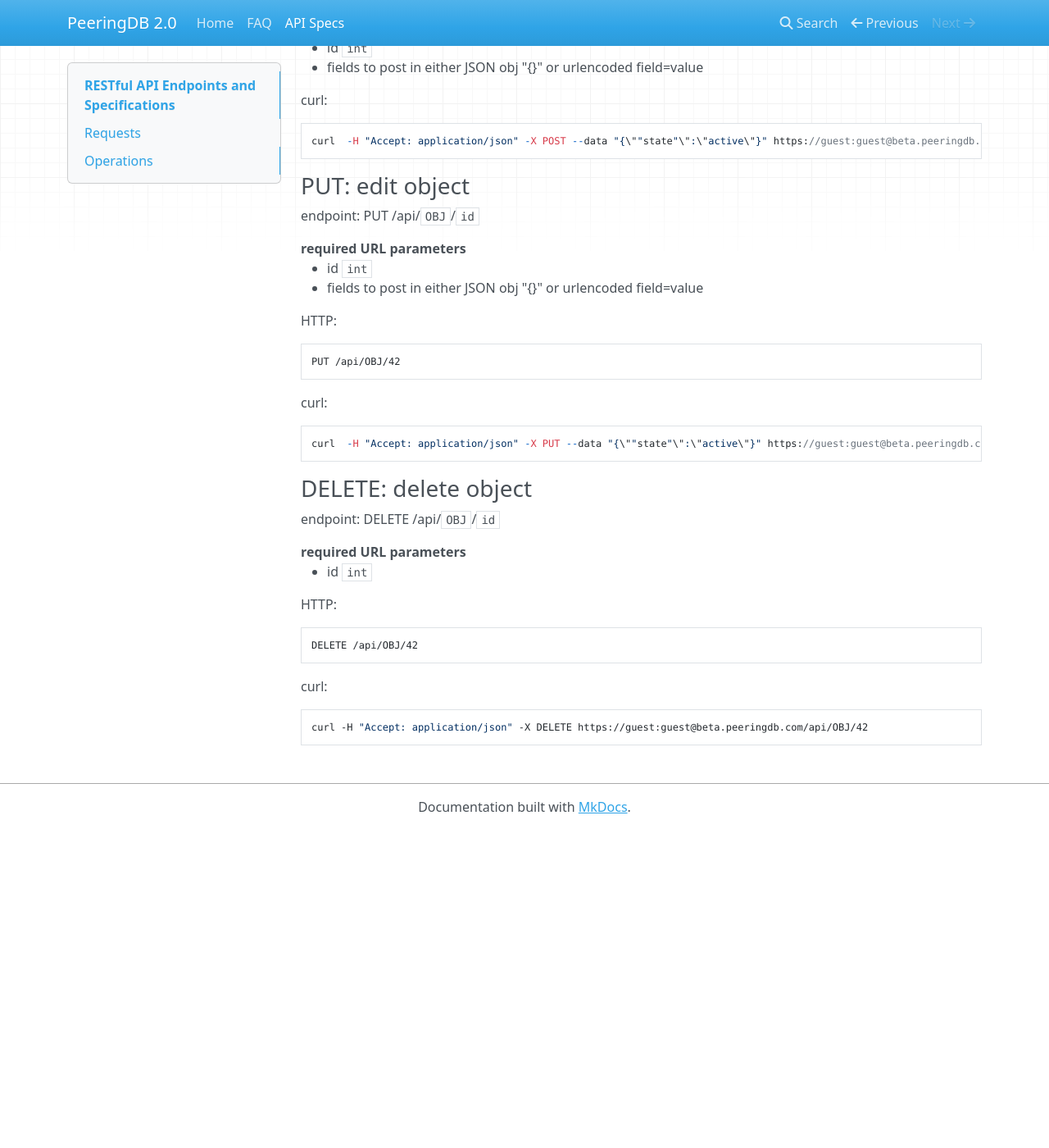
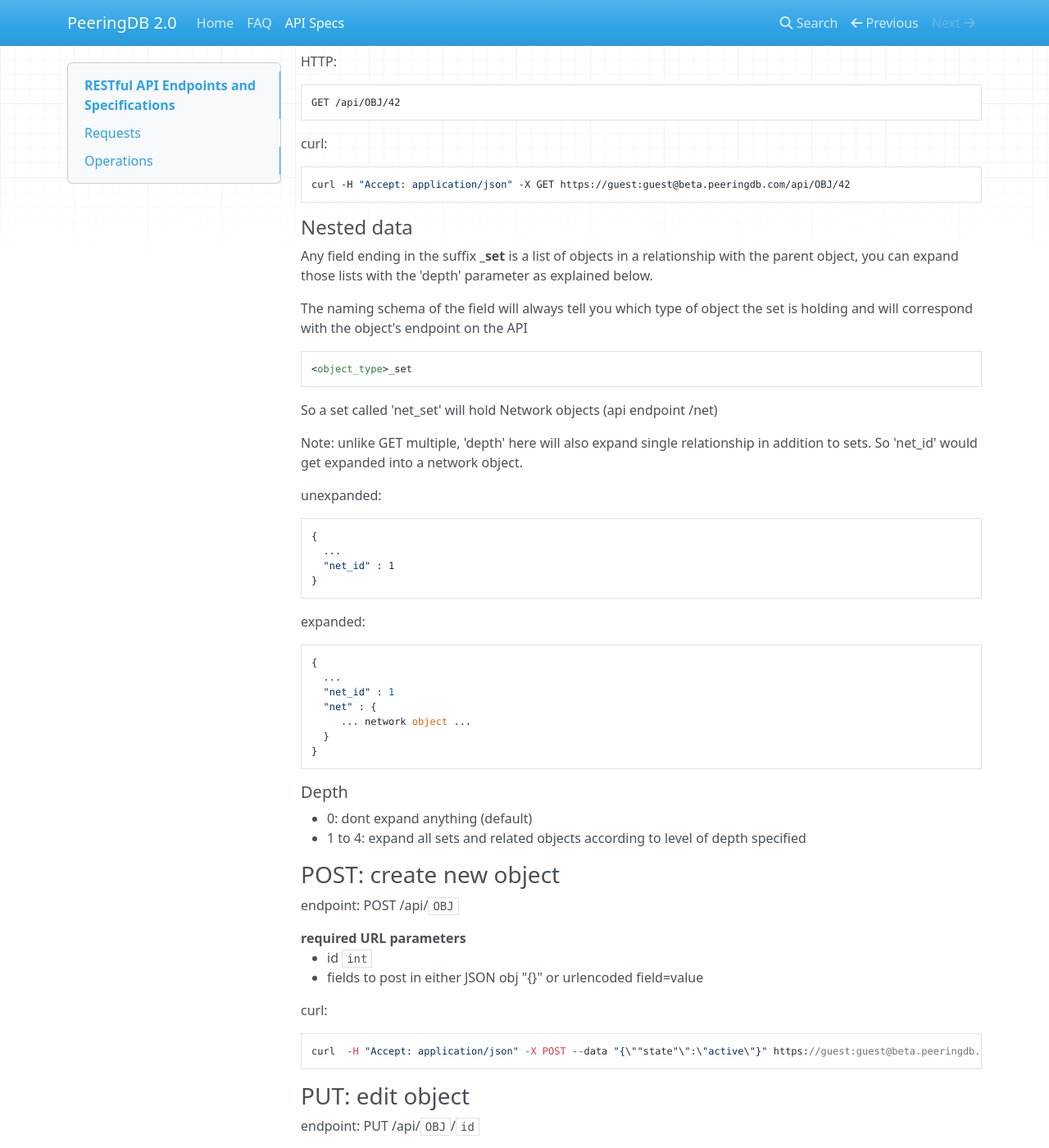
Before and after one commit to peeringdb/docs, an MkDocs documentation site: the page built from docs/api_specs.md, in a window 1280 px wide and 1400 px high, scrolled down 3090 px. Shown: the whole window at 82% size. Built offline with MkDocs 1.6.1, drawn with Linux system fonts in a browser that asks for light colours; nearby versions of some CDN libraries; old or Windows-style settings are respelled for this version of MkDocs; before the commit the page ends 4102 px from its top, so only the background shows below that; some of the changed text lies outside the part shown.

Commit message:
apispecs: explain nested data and depth

```diff
--- a/docs/api_specs.md
+++ b/docs/api_specs.md
@@ -75,11 +75,27 @@
 
     curl -X GET https://guest:guest@beta.peeringdb.com/api/OBJ
 
-#### Depth
+#### Nested data
+
+Any field ending in the suffix **_set** is a list of objects in a relationship with the parent object, you can expand those lists with the 'depth' parameter as explained below.
+
+The naming schema of the field will always tell you which type of object the set is holding and will correspond with the object's endpoint on the API
+
+    <object_type>_set
+
+So a set called 'net_set' will hold Network objects (api endpoint /net)
+
+Note: unlike GET single, 'depth' here will **ONLY** expand sets, no single relationships will be expanded - this is by design
+
+##### Depth
 
 - 0: dont expand anything (default)
 - 1: expand all first level sets to ids
 - 2: expand all first level sets to objects
+
+curl:
+
+    curl -X GET https://guest:guest@beta.peeringdb.com/api/OBJ?depth=2
 
 #### Querying examples
 
@@ -131,7 +147,37 @@
 
     curl -H "Accept: application/json" -X GET https://guest:guest@beta.peeringdb.com/api/OBJ/42
 
-#### Depth
+#### Nested data
+
+Any field ending in the suffix **_set** is a list of objects in a relationship with the parent object, you can expand those lists with the 'depth' parameter as explained below.
+
+The naming schema of the field will always tell you which type of object the set is holding and will correspond with the object's endpoint on the API
+
+    <object_type>_set
+
+So a set called 'net_set' will hold Network objects (api endpoint /net)
+
+Note: unlike GET multiple, 'depth' here will also expand single relationship in addition to sets. So 'net_id' would get expanded into a network object.
+
+unexpanded:
+
+    {
+      ...
+      "net_id" : 1
+    }
+
+expanded:
+
+    {
+      ...
+      "net_id" : 1
+      "net" : {
+         ... network object ...
+      }
+    }
+
+
+##### Depth
 
 - 0: dont expand anything (default)
 - 1 to 4: expand all sets and related objects according to level of depth specified
```
